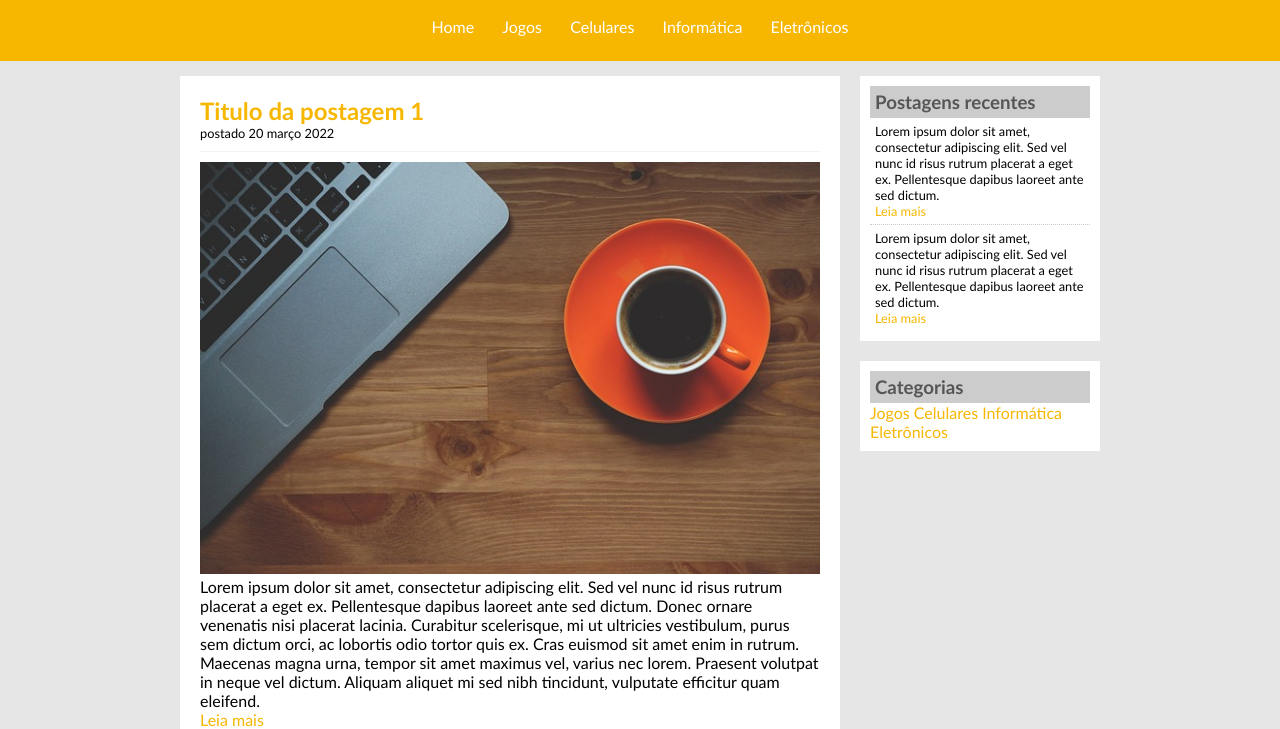
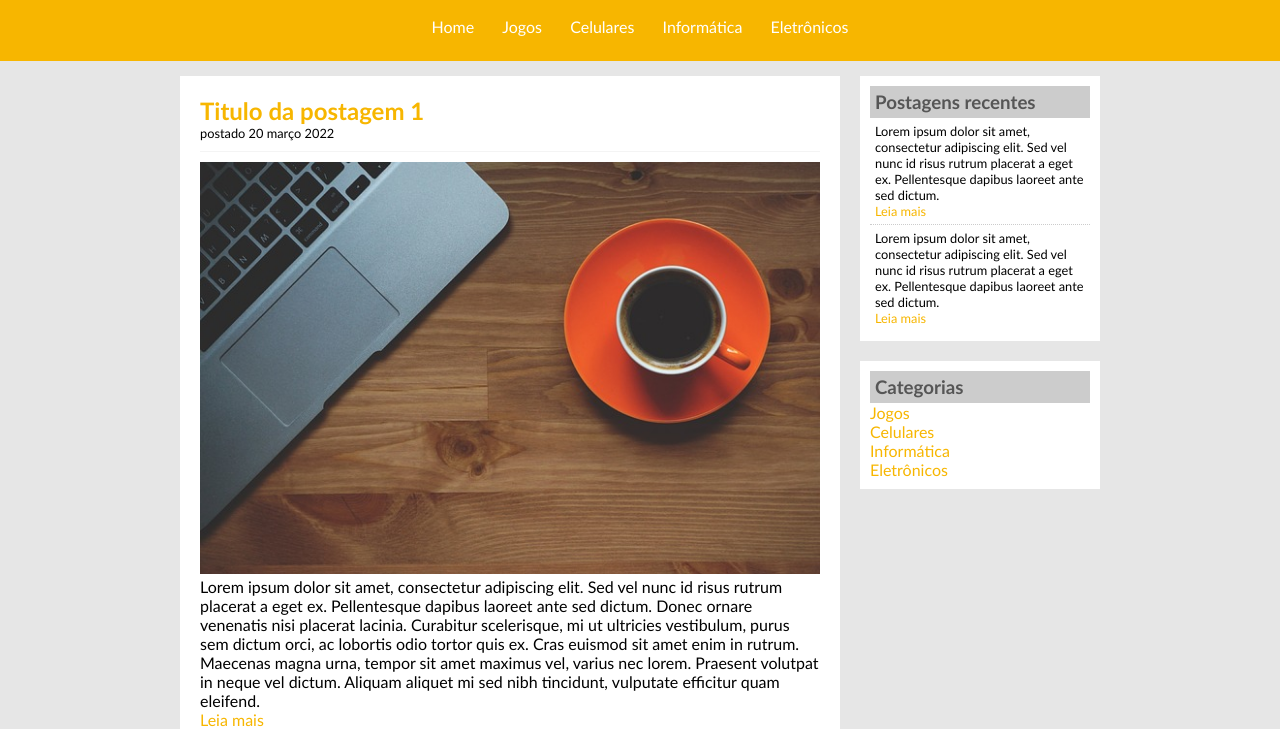
Before and after one commit to catarinaalima/projeto-html-css, a plain HTML site: page index.html in a window 1280 px wide. Shown: the part 76-805 px from the top of the page. Drawn offline with Linux system fonts and the light colour scheme.

Commit message:
Update index.html

```diff
--- a/index.html
+++ b/index.html
@@ -93,10 +93,10 @@
                 <div class="conteudo-lateral">
                     <h3>Categorias</h3>
 
-                    <a href="#">Jogos</a>
-                    <a href="#">Celulares</a>
-                    <a href="#">Informática</a>
-                    <a href="#">Eletrônicos</a>
+                    <a href="#">Jogos</a><br>
+                    <a href="#">Celulares</a><br>
+                    <a href="#">Informática</a><br>
+                    <a href="#">Eletrônicos</a><br>
 
 
                 </div>
```
